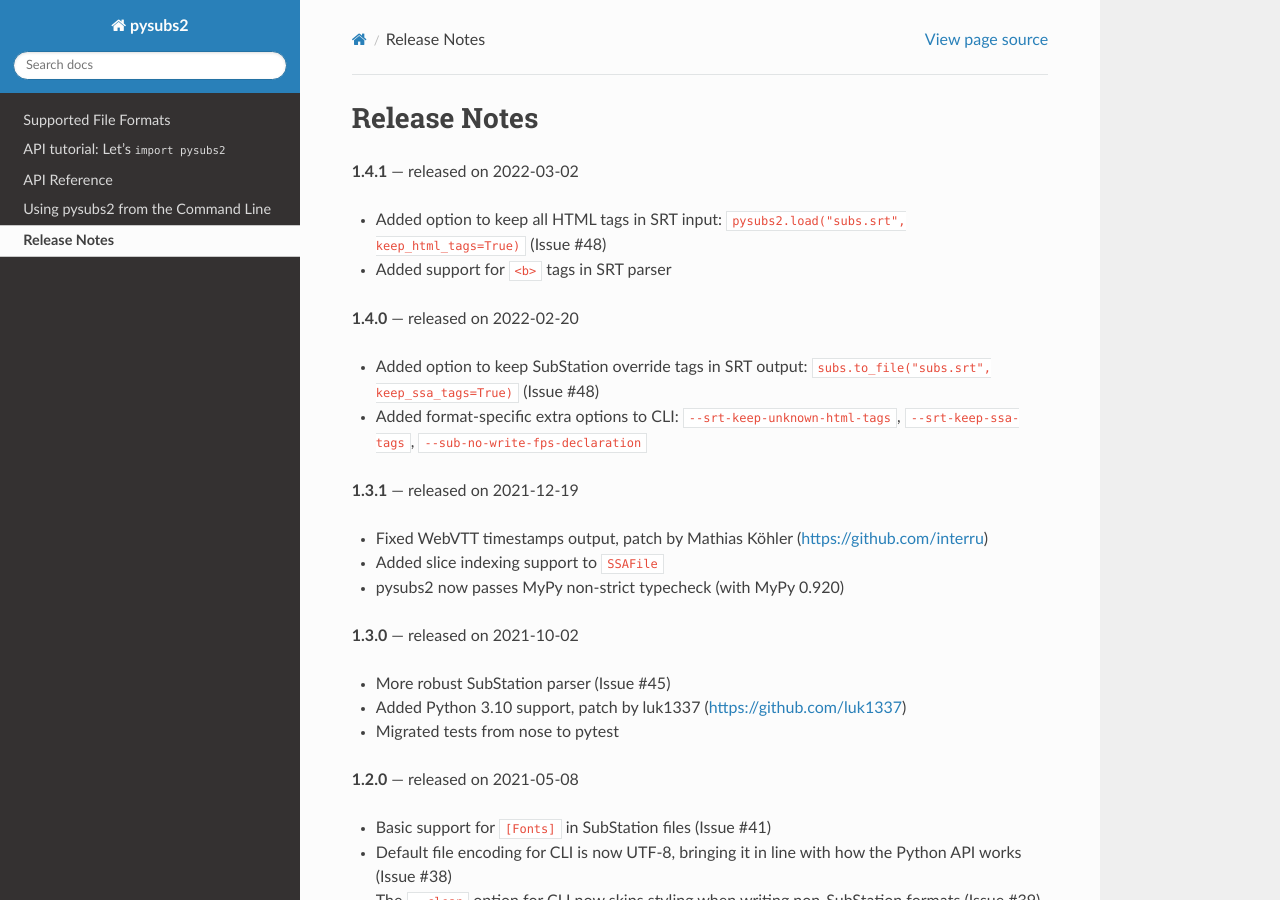
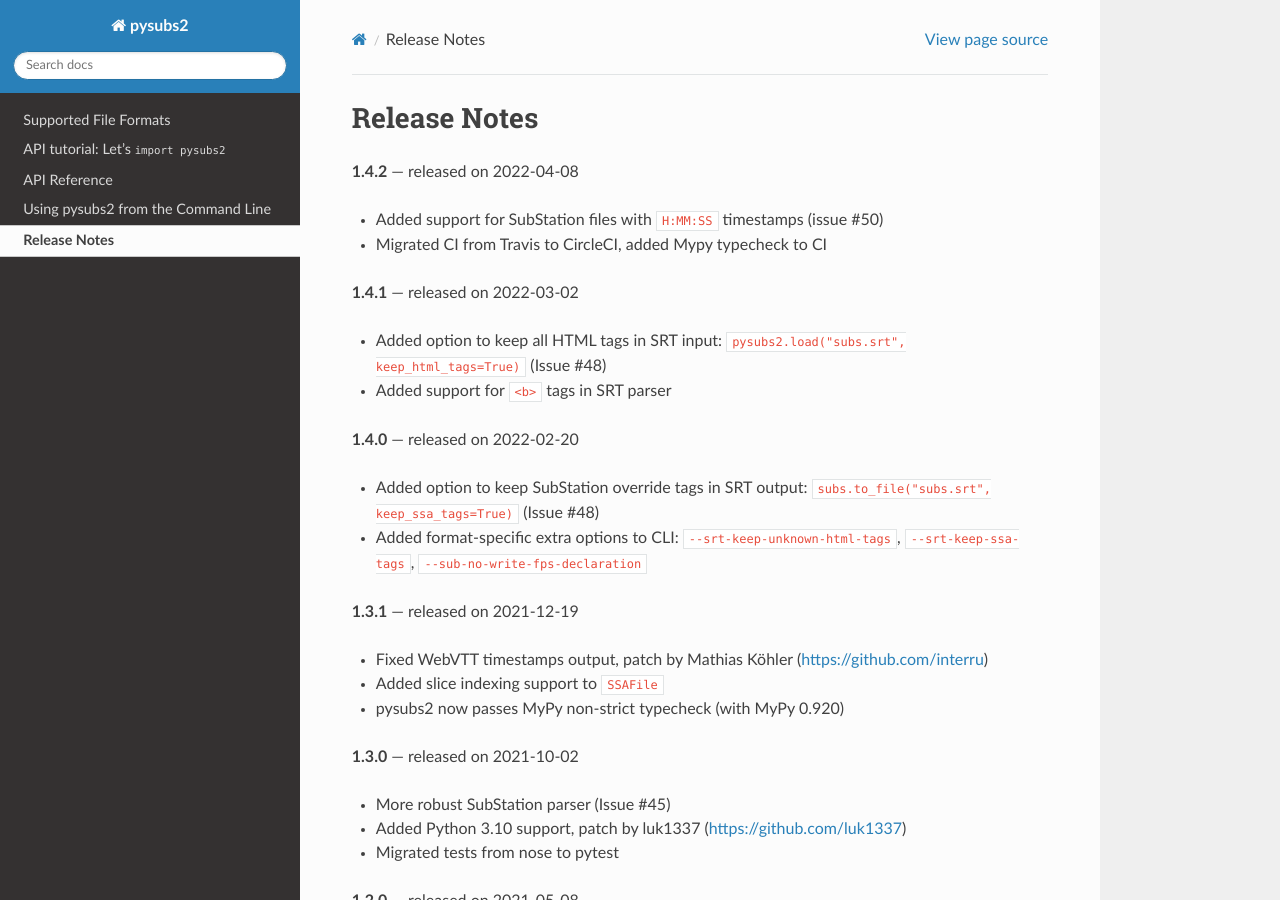
Before and after one commit to tkarabela/pysubs2, a Sphinx documentation site: the page built from docs/release-notes.rst, in a window 1280 px wide and 900 px high. Built offline with Sphinx 7.4.7 and the Read the Docs theme 2.0.0, drawn with Linux system fonts in a browser that asks for light colours; the version number could not be read and is left out.

Commit message:
Version 1.4.2

```diff
--- a/docs/release-notes.rst
+++ b/docs/release-notes.rst
@@ -1,5 +1,10 @@
 Release Notes
 =============
+
+**1.4.2** --- released on 2022-04-08
+
+- Added support for SubStation files with ``H:MM:SS`` timestamps (issue #50)
+- Migrated CI from Travis to CircleCI, added Mypy typecheck to CI
 
 **1.4.1** --- released on 2022-03-02
 
```
Also changed, not shown: 1 other file.
